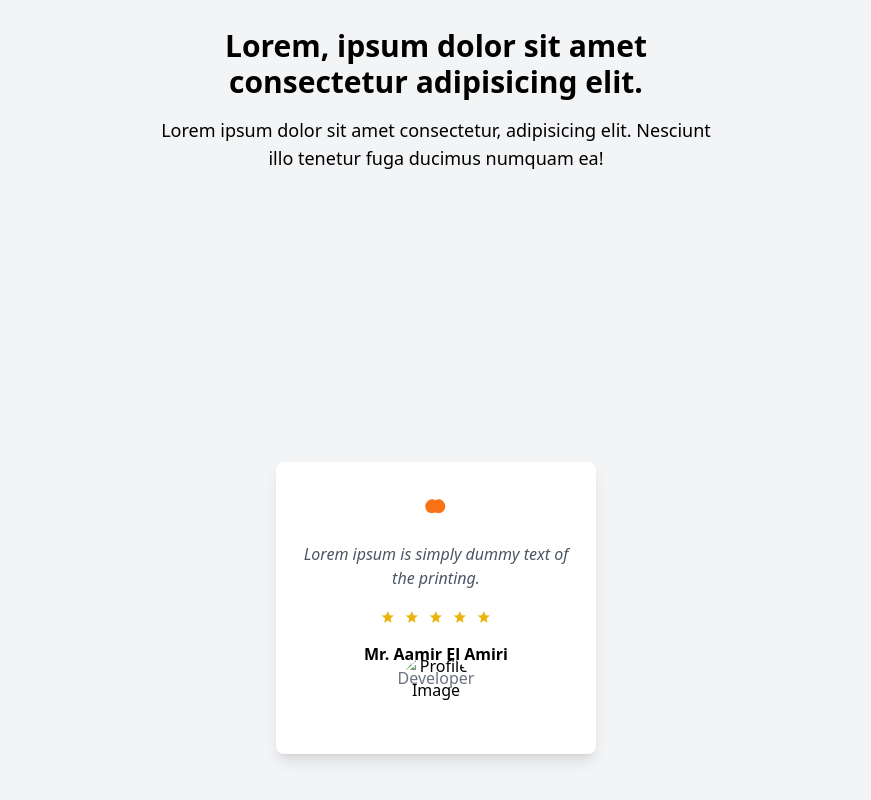
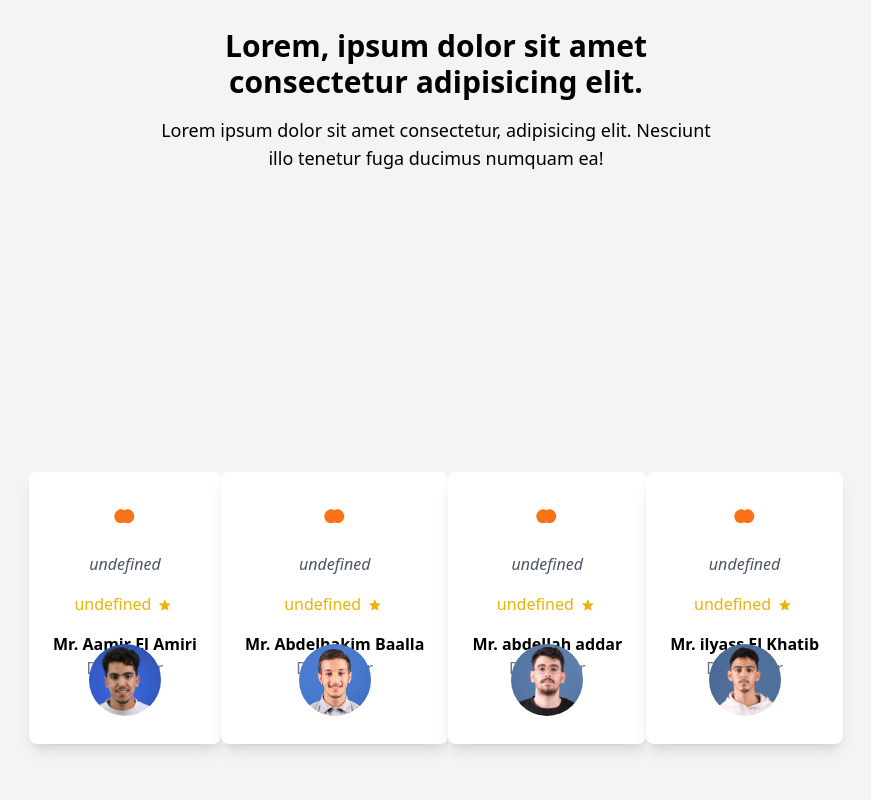
Before and after one commit to ISTIFANO/TeamFolio-by-Pixel-Warriors, a website: page pages/Team.html in a window 1280 px wide. Shown: the part 940-1740 px from the top of the page, without its empty margins (204-1075 px from the left). Drawn offline with nearby package versions, Linux system fonts and the light colour scheme; files whose address does not match are found by name.

Commit message:
j ai crier la party dynamic du reviews partie

```diff
--- a/pages/Team.html
+++ b/pages/Team.html
@@ -63,52 +63,7 @@
             ducimus numquam ea!</p>
     </div>
 </section>
-<section class="flex items-center justify-center min-h-screen bg-gray-100" >
-    <div class="bg-white shadow-lg rounded-lg p-6 max-w-xs text-center">
-        <!-- Quotation Mark Icon -->
-        <div class="text-orange-500 text-4xl">
-          <svg xmlns="http://www.w3.org/2000/svg" fill="currentColor" class="inline-block w-8 h-8" viewBox="0 0 24 24">
-            <path d="M9 11.4c-.43-2.07.41-4.44 2.31-5.76 1.39-.97 3.05-1.2 4.44-.59 1.39.61 2.48 1.97 2.97 3.47.49 1.5.24 3.06-.68 4.35-1.15 1.64-3.1 2.47-5.04 2.14a4.495 4.495 0 0 1-3.74-3.61c-.06-.36-.14-.71-.26-1.05zM4 11.4c-.43-2.07.41-4.44 2.31-5.76C7.7 4.67 9.36 4.44 10.75 5.05c1.39.61 2.48 1.97 2.97 3.47.49 1.5.24 3.06-.68 4.35C11.89 14.51 9.94 15.34 8 15.01a4.495 4.495 0 0 1-3.74-3.61c-.06-.36-.14-.71-.26-1.05z"/>
-          </svg>
-        </div>
-
-        <!-- Quote Text -->
-        <p class="text-gray-600 italic mt-4">
-          Lorem ipsum is simply dummy text of the printing.
-        </p>
-
-        <!-- Rating Stars -->
-        <div class="flex justify-center items-center mt-4 space-x-1 text-yellow-500">
-          <svg xmlns="http://www.w3.org/2000/svg" fill="currentColor" viewBox="0 0 24 24" class="w-5 h-5">
-            <path d="M12 17.3l-4.6 2.7 1.2-5.1-4-3.5 5.2-.4 2-4.9 2 4.9 5.2.4-4 3.5 1.2 5.1-4.6-2.7z"/>
-          </svg>
-          <svg xmlns="http://www.w3.org/2000/svg" fill="currentColor" viewBox="0 0 24 24" class="w-5 h-5">
-            <path d="M12 17.3l-4.6 2.7 1.2-5.1-4-3.5 5.2-.4 2-4.9 2 4.9 5.2.4-4 3.5 1.2 5.1-4.6-2.7z"/>
-          </svg>
-          <svg xmlns="http://www.w3.org/2000/svg" fill="currentColor" viewBox="0 0 24 24" class="w-5 h-5">
-            <path d="M12 17.3l-4.6 2.7 1.2-5.1-4-3.5 5.2-.4 2-4.9 2 4.9 5.2.4-4 3.5 1.2 5.1-4.6-2.7z"/>
-          </svg>
-          <svg xmlns="http://www.w3.org/2000/svg" fill="currentColor" viewBox="0 0 24 24" class="w-5 h-5">
-            <path d="M12 17.3l-4.6 2.7 1.2-5.1-4-3.5 5.2-.4 2-4.9 2 4.9 5.2.4-4 3.5 1.2 5.1-4.6-2.7z"/>
-          </svg>
-          <svg xmlns="http://www.w3.org/2000/svg" fill="currentColor" viewBox="0 0 24 24" class="w-5 h-5">
-            <path d="M12 17.3l-4.6 2.7 1.2-5.1-4-3.5 5.2-.4 2-4.9 2 4.9 5.2.4-4 3.5 1.2 5.1-4.6-2.7z"/>
-          </svg>
-        </div>
-
-        <!-- Name and Role -->
-        <div class="mt-4">
-          <p class="font-semibold">Mr. Aamir El Amiri</p>
-          <p class="text-gray-500">Developer</p>
-        </div>
-
-        <!-- Profile Image -->
-        <div class="-mt-10 mx-auto w-20 h-20 rounded-full overflow-hidden border-4 border-white">
-          <img src="../assests/team-inner.png" alt="Profile Image" class="w-full h-full object-cover">
-        </div>
-      </div>
-
-
+<section class="flex items-center justify-center min-h-screen bg-gray-100"  id="reviews" >
 
 </section>
 <script src="../src/scripts/team.js"></script>
--- a/src/scripts/team.js
+++ b/src/scripts/team.js
@@ -8,6 +8,7 @@ async function fetchData() {
         }
         const data = await response.json();
         displayTeam(data.team);
+        displayRiviews(data.team);
     } catch (error) {
         console.log('fetch API error', error);
     }
@@ -42,11 +43,59 @@ function displayTeam(teamInfo) {
                     </svg>                        </a>
                     </div>
                     <div class="pt-4">
-                        <img src="${member.image || '/default-profile.png'}" alt="Profile" class="w-24 h-24 mx-auto  ">
+                        <img src="${member.image || '../assests/images/aamir-picture.jpg'}" alt="Profile" class="w-24 h-24 mx-auto  ">
                     </div>
                 </div>
             </section>`;
     }).join("");
 }
 
+function displayRiviews(teamInfo){
+
+    const reviews = document.getElementById("reviews");
+
+    reviews.innerHTML= teamInfo.map(item => {
+
+        return `<section class="flex items-center justify-center min-h-screen bg-gray-100" >
+    <div class="bg-white shadow-lg rounded-lg p-6 max-w-xs text-center">
+        <!-- Quotation Mark Icon -->
+        <div class="text-orange-500 text-4xl">
+          <svg xmlns="http://www.w3.org/2000/svg" fill="currentColor" class="inline-block w-8 h-8" viewBox="0 0 24 24">
+            <path d="M9 11.4c-.43-2.07.41-4.44 2.31-5.76 1.39-.97 3.05-1.2 4.44-.59 1.39.61 2.48 1.97 2.97 3.47.49 1.5.24 3.06-.68 4.35-1.15 1.64-3.1 2.47-5.04 2.14a4.495 4.495 0 0 1-3.74-3.61c-.06-.36-.14-.71-.26-1.05zM4 11.4c-.43-2.07.41-4.44 2.31-5.76C7.7 4.67 9.36 4.44 10.75 5.05c1.39.61 2.48 1.97 2.97 3.47.49 1.5.24 3.06-.68 4.35C11.89 14.51 9.94 15.34 8 15.01a4.495 4.495 0 0 1-3.74-3.61c-.06-.36-.14-.71-.26-1.05z"/>
+          </svg>
+        </div>
+
+        <!-- Quote Text -->
+        <p class="text-gray-600 italic mt-4">
+        ${item.clientReviews.comment}
+        </p>
+
+        <!-- Rating Stars -->
+        <div class="flex justify-center items-center mt-4 space-x-1 text-yellow-500">
+        <p>${item.clientReviews.rating}</p>
+          <svg xmlns="http://www.w3.org/2000/svg" fill="currentColor" viewBox="0 0 24 24" class="w-5 h-5">
+            <path d="M12 17.3l-4.6 2.7 1.2-5.1-4-3.5 5.2-.4 2-4.9 2 4.9 5.2.4-4 3.5 1.2 5.1-4.6-2.7z"/>
+          </svg>
+
+        </div>
+
+        <div class="mt-4">
+          <p class="font-semibold">Mr. ${item.name}</p>
+          <p class="text-gray-500">Developer</p>
+        </div>
+
+        <!-- Profile Image -->
+        <div class="-mt-10 mx-auto w-20 h-20 rounded-full overflow-hidden border-4 border-white">
+          <img src=${item.image} alt="Profile Image" class="w-full h-full object-cover">
+        </div>
+      </div>`
+    }).join("");
+}
+
+
+
+
+
+
+
 fetchData();
```
